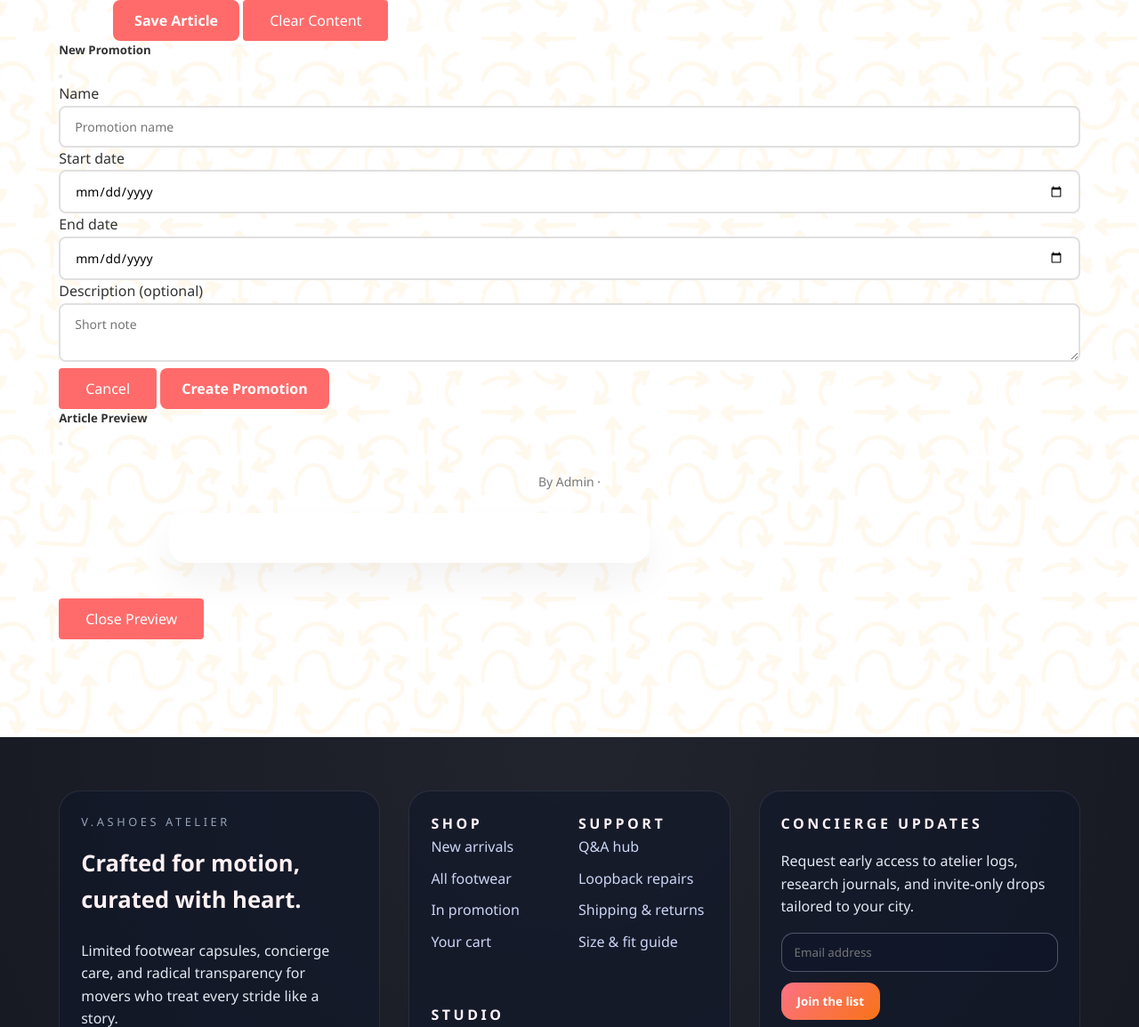
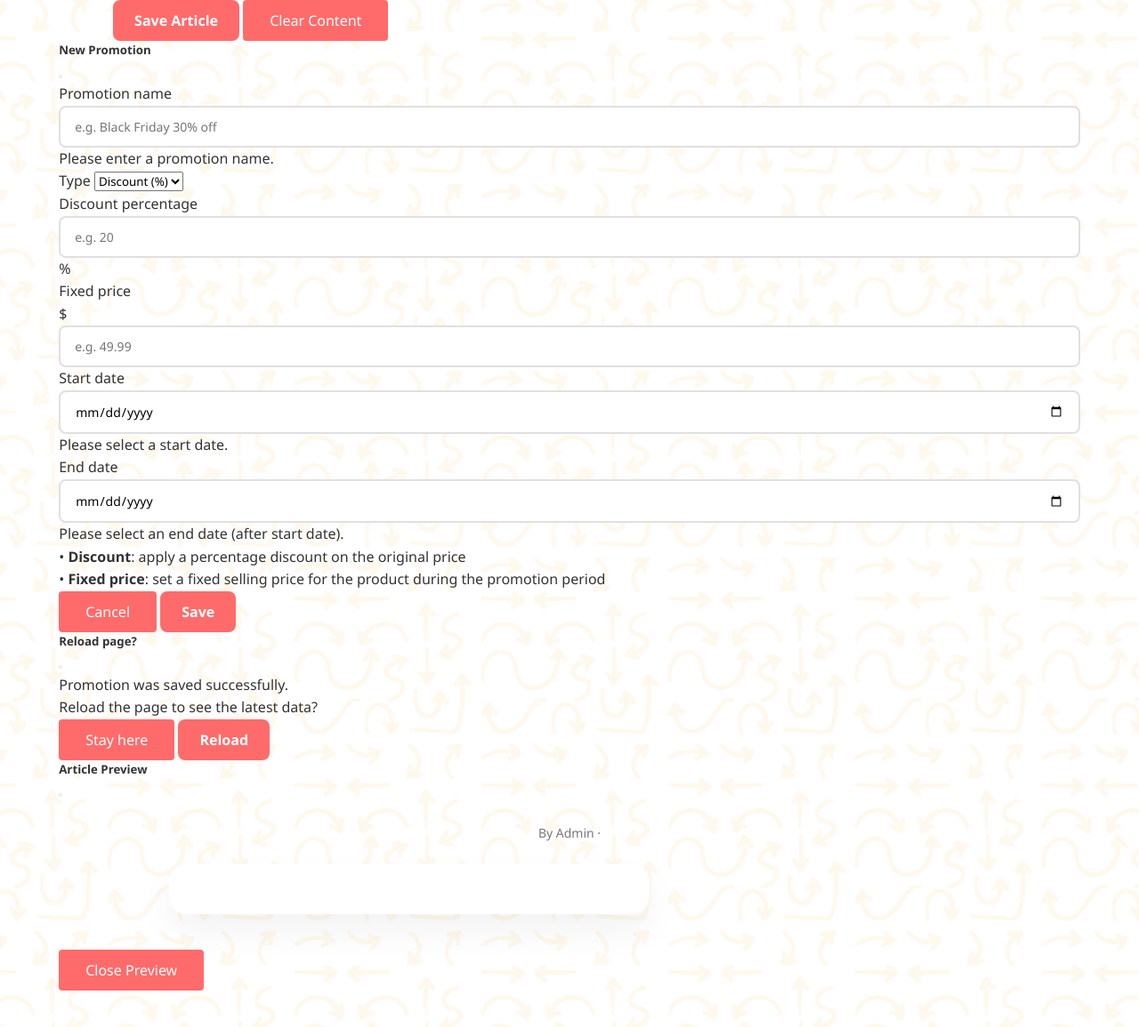
Before and after one commit to vietlecd/Ecommerce_Website, a PHP site: template views/admin/pages/add-news.php in a window 1280 px wide. Shown: the part 1269-2424 px from the top of the page at 89% size. Run offline with PHP 8.4, Linux system fonts and the light colour scheme; the template is opened without the code that fills it, so the values that code supplies are empty.

Commit message:
#24: Change UI add promotion in add-news

```diff
--- a/views/admin/components/news-preview-modal.php
+++ b/views/admin/components/news-preview-modal.php
@@ -1,39 +1,8 @@
-<div class="modal fade" id="promotionModal" tabindex="-1" aria-labelledby="promotionModalLabel" aria-hidden="true">
-    <div class="modal-dialog">
-        <form id="promotionCreateForm" class="modal-content">
-            <div class="modal-header">
-                <h5 class="modal-title" id="promotionModalLabel">New Promotion</h5>
-                <button type="button" class="btn-close" data-bs-dismiss="modal" aria-label="Close"></button>
-            </div>
-
-            <div class="modal-body">
-                <div class="mb-3">
-                    <label class="form-label">Name</label>
-                    <input name="name" type="text" class="form-control" required placeholder="Promotion name">
-                </div>
-                <div class="row g-2">
-                    <div class="col">
-                        <label class="form-label">Start date</label>
-                        <input name="start_date" type="date" class="form-control">
-                    </div>
-                    <div class="col">
-                        <label class="form-label">End date</label>
-                        <input name="end_date" type="date" class="form-control">
-                    </div>
-                </div>
-                <div class="mt-3">
-                    <label class="form-label">Description (optional)</label>
-                    <textarea name="description" class="form-control" rows="2" placeholder="Short note"></textarea>
-                </div>
-            </div>
-
-            <div class="modal-footer">
-                <button type="button" class="btn btn-outline-secondary" data-bs-dismiss="modal">Cancel</button>
-                <button type="submit" class="btn btn-primary">Create Promotion</button>
-            </div>
-        </form>
-    </div>
-</div>
+<?php
+$modalId   = 'promotionModal';
+$actionUrl = '/index.php?controller=adminPromotion&action=create';
+require 'views/admin/components/promotion-modal.php';
+?>
 
 <div class="modal fade" id="previewModal" tabindex="-1" aria-labelledby="previewModalLabel" aria-hidden="true">
     <div class="modal-dialog modal-xl modal-dialog-scrollable">
--- a/views/admin/pages/add-news.php
+++ b/views/admin/pages/add-news.php
@@ -27,7 +27,6 @@ if (!empty($old['promotion_ids']) && is_array($old['promotion_ids'])) {
 
     <div class="card shadow-sm">
         <div class="card-body">
-            <!-- Header -->
             <div class="d-flex flex-wrap justify-content-between align-items-center mb-3 gap-2">
                 <div>
                     <h1 class="mb-1">Add New Article</h1>
@@ -42,10 +41,8 @@ if (!empty($old['promotion_ids']) && is_array($old['promotion_ids'])) {
                 </div>
             </div>
 
-            <!-- Form -->
             <form id="newsForm" method="POST" action="/index.php?controller=adminNews&action=addNews" enctype="multipart/form-data">
                 <div class="row g-4">
-                    <!-- LEFT: content -->
                     <div class="col-lg-8">
                         <div class="mb-3">
                             <label for="title" class="form-label">Title</label>
@@ -100,7 +97,6 @@ if (!empty($old['promotion_ids']) && is_array($old['promotion_ids'])) {
                         </div>
                     </div>
 
-                    <!-- RIGHT: meta + thumbnail -->
                     <div class="col-lg-4">
                         <div class="card border-0 bg-body-tertiary">
                             <div class="card-body">
@@ -131,7 +127,6 @@ if (!empty($old['promotion_ids']) && is_array($old['promotion_ids'])) {
                                     <?php endif; ?>
                                 </div>
 
-                                <!-- Promotions -->
                                 <div class="mb-3">
                                     <label class="form-label" for="promotion_ids">Promotions</label>
                                     <div class="d-flex gap-2">
@@ -156,7 +151,9 @@ if (!empty($old['promotion_ids']) && is_array($old['promotion_ids'])) {
                                                 </option>
                                             <?php endforeach; ?>
                                         </select>
-                                        <button type="button" class="btn btn-outline-primary" data-bs-toggle="modal" data-bs-target="#promotionModal">
+                                        <button type="button" class="btn btn-outline-primary" data-bs-toggle="modal"
+                                            data-action="create"
+                                            data-bs-target="#promotionModal">
                                             + New
                                         </button>
                                     </div>
@@ -183,7 +180,6 @@ if (!empty($old['promotion_ids']) && is_array($old['promotion_ids'])) {
                                     <?php endif; ?>
                                 </div>
 
-                                <!-- 16:9 Preview -->
                                 <div id="thumbPreviewWrap" class="ratio ratio-16x9 bg-light rounded overflow-hidden d-none mb-3">
                                     <img id="thumbPreview" class="w-100 h-100 object-fit-cover" alt="Preview thumbnail">
                                 </div>
@@ -311,7 +307,7 @@ if (!empty($old['promotion_ids']) && is_array($old['promotion_ids'])) {
         <?php if (!empty($toastSuccess)): ?>
             showToast('success', <?= json_encode($toastSuccess, JSON_UNESCAPED_UNICODE) ?>, 'Success');
         <?php endif; ?>
-    });
+
 
         function getEditorHtml() {
             if (window.tinymce && typeof tinymce.get === 'function') {
@@ -327,7 +323,6 @@ if (!empty($old['promotion_ids']) && is_array($old['promotion_ids'])) {
             else window.location.href = '/index.php?controller=adminNews&action=manage';
         });
 
-    // ========== THUMBNAIL PREVIEW ==========
         thumbInput.addEventListener('change', (e) => {
             const file = e.target.files && e.target.files[0];
             if (file) {
@@ -340,14 +335,12 @@ if (!empty($old['promotion_ids']) && is_array($old['promotion_ids'])) {
             }
         });
 
-    // ========== SUBMIT ==========
         form.addEventListener('submit', () => {
             if (window.tinymce && typeof tinymce.triggerSave === 'function') {
                 tinymce.triggerSave();
             }
         });
 
-    // ========== PREVIEW ==========
         const pvThumbWrap = document.getElementById('pvThumbWrap');
         const pvThumb = document.getElementById('pvThumb');
         const pvTitle = document.getElementById('pvTitle');
@@ -404,4 +397,9 @@ if (!empty($old['promotion_ids']) && is_array($old['promotion_ids'])) {
             const modal = new tabler.Modal(document.getElementById('previewModal'));
             modal.show();
         });
+    });
+
+    window.addEventListener('hide.bs.modal', event => {
+        document.activeElement.blur()
+    })
 </script>
```
Also changed, not shown: views/admin/pages/edit-news.php (+7 -7 lines). Lines whose indentation alone changed are shown as unchanged.
